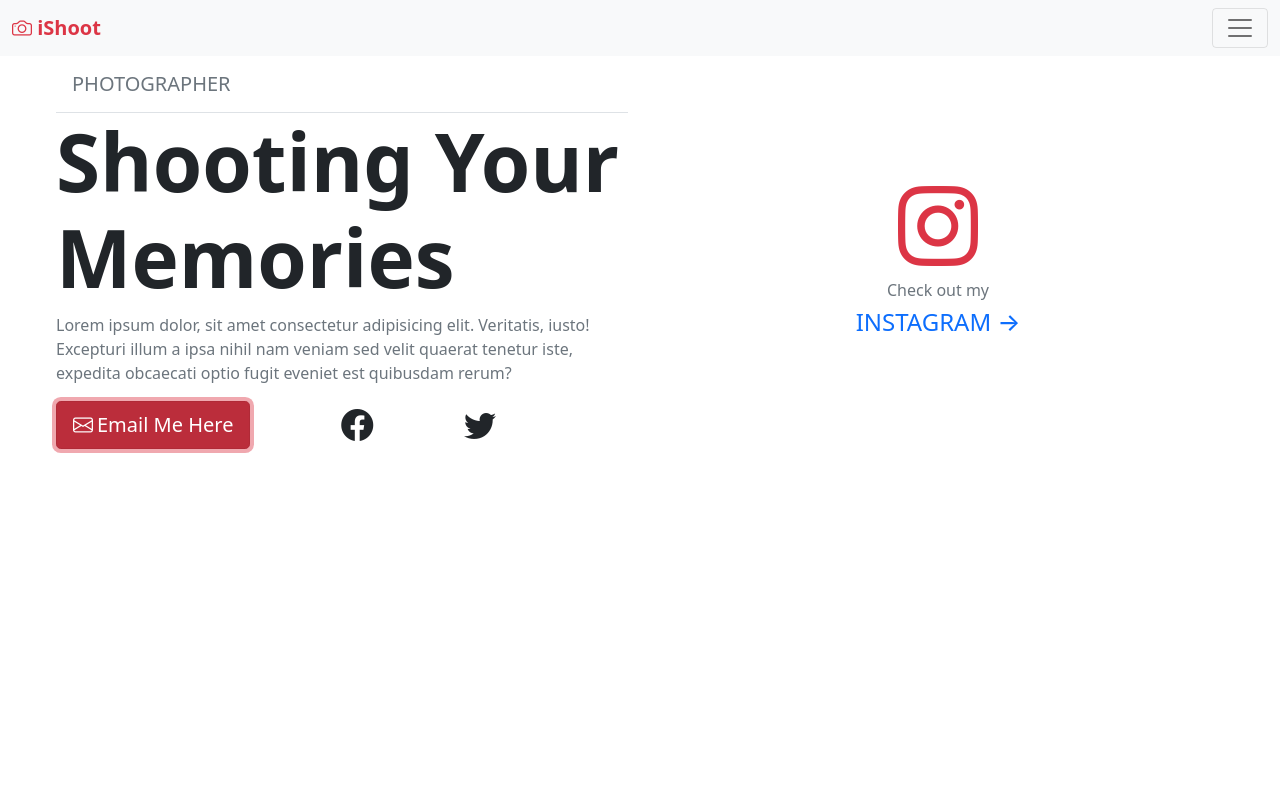
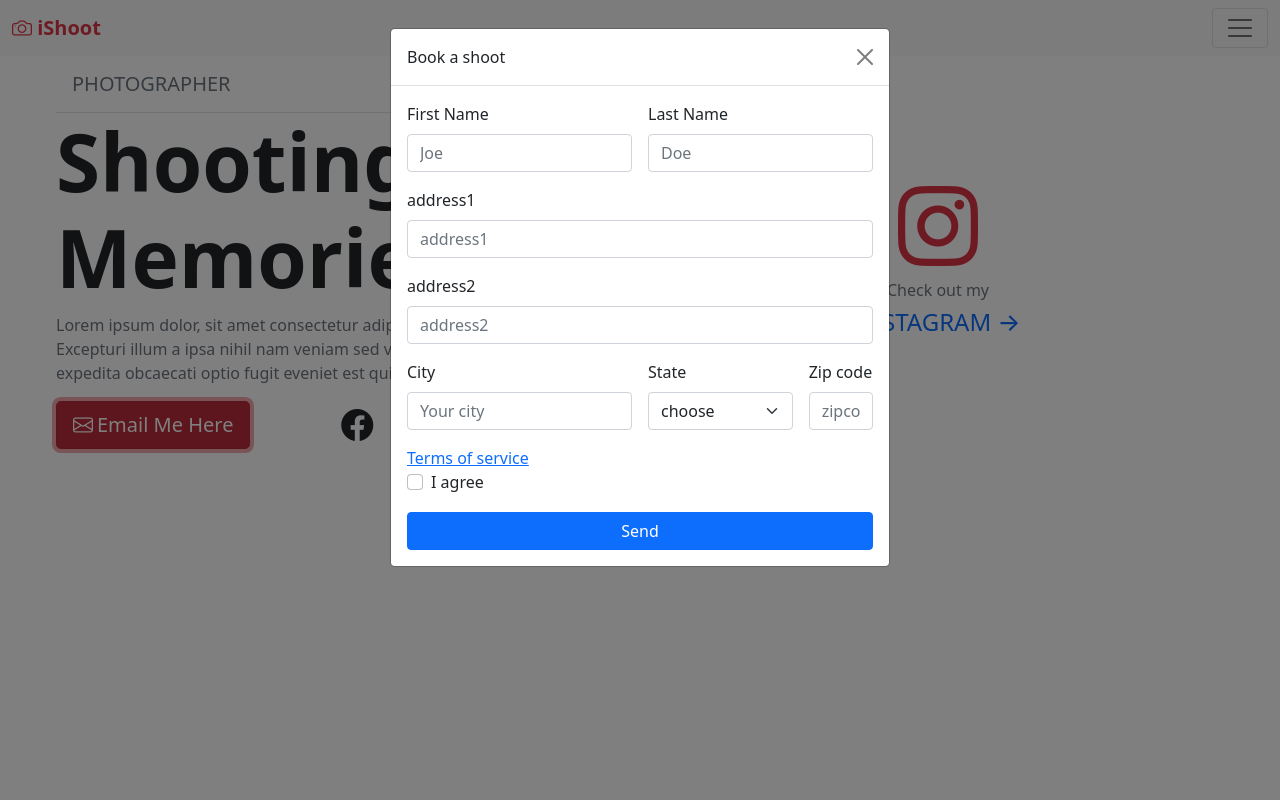
Before and after one commit to akpathak1007/bootstrap-photo-website-theme, a plain HTML site: page index.html in a window 1280 px wide. Both pictures are taken after a click on the button "Email Me Here". Shown: the top 800 px of the page. Drawn offline with nearby package versions, Linux system fonts and the light colour scheme.

Commit message:
form completed

```diff
--- a/index.html
+++ b/index.html
@@ -49,10 +49,11 @@
         </div>
       </div>
     </nav>
-    <!-- TODO: HEADER -->
+    <!-- TODO: MAIN HEADER -->
     <header id="home" class="p-5 text-center text-sm-start min-vh-100">
       <div class="row p-2">
-        <div
+        <!-- TODO: MAIN HEADER > LEFT SECTION -->
+        <section
           class="col-md-6 d-flex flex-column align-items-center align-items-sm-start"
         >
           <h5 class="fw-light text-muted p-3 m-0 border-bottom w-100">
@@ -69,7 +70,11 @@
             class="d-flex flex-sm-row flex-column justify-content-center justify-content-md-between w-90 m text-center mb-3"
           >
             <div class="me-3">
-              <button class="btn btn-danger btn-lg w-100">
+              <button
+                class="btn btn-danger btn-lg w-100"
+                data-bs-toggle="modal"
+                data-bs-target="#contactForm"
+              >
                 <i class="bi bi-envelope me-1"></i>Email Me Here
               </button>
             </div>
@@ -80,14 +85,15 @@
               <a href="#"><i class="bi bi-twitter ms-3 text-dark"></i></a>
             </div>
           </div>
-        </div>
-        <div class="col-md-6 v-center align-items-center text-center">
+        </section>
+        <!-- TODO: MAIN HEADER > RIGHT SECTION -->
+        <section class="col-md-6 v-center align-items-center text-center">
           <h1 class="display-1"><i class="bi bi-instagram text-danger"></i></h1>
           <h6 class="text-muted">Check out my</h6>
           <h4 class="text-primary">
             <a href="#" class="text-decoration-none">INSTAGRAM &rightarrow;</a>
           </h4>
-        </div>
+        </section>
       </div>
     </header>
     <!-- TODO: MAIN -->
@@ -306,6 +312,92 @@
         <i class="me-3 bi bi-twitter fs-4 text-white"></i>
       </div>
     </footer>
+
+    <!-- TODO: HIDDEN CONTENTS  -->
+    <!-- TODO: MAIN HEADER > EMAIL ME HERE CONTACT FORM -->
+    <section id="contactForm" class="modal">
+      <div class="modal-dialog">
+        <div class="modal-content">
+          <div class="modal-header">
+            <h6 class="modal-title">Book a shoot</h6>
+            <button class="btn btn-close" data-bs-dismiss="modal"></button>
+          </div>
+          <div class="modal-body">
+            <form action="" class="row g-3">
+              <div class="col-6">
+                <label for="firstname" class="form-label">First Name</label
+                ><input
+                  type="text"
+                  class="form-control"
+                  id="firstname"
+                  placeholder="Joe"
+                />
+              </div>
+              <div class="col-6">
+                <label for="lasttname" class="form-label">Last Name</label
+                ><input
+                  type="text"
+                  class="form-control"
+                  id="lastname"
+                  placeholder="Doe"
+                />
+              </div>
+              <div class="col-12">
+                <label for="address1" class="form-label">address1</label
+                ><input
+                  type="text"
+                  class="form-control"
+                  id="address1"
+                  placeholder="address1"
+                />
+              </div>
+              <div class="col-12">
+                <label for="address2" class="form-label">address2</label
+                ><input
+                  type="text"
+                  class="form-control"
+                  id="address2"
+                  placeholder="address2"
+                />
+              </div>
+              <div class="col-6">
+                <label for="city" class="form-label">City</label
+                ><input
+                  type="text"
+                  class="form-control"
+                  id="city"
+                  placeholder="Your city"
+                />
+              </div>
+              <div class="col-4">
+                <label for="state" class="form-label">State</label>
+                <select name="" id="state" class="form-select">
+                  <option value="">choose</option>
+                  <option value="">item2</option>
+                  <option value="">item3</option>
+                  <option value="">item4</option>
+                </select>
+              </div>
+              <div class="col-2">
+                <label for="zipcode" class="form-label">Zip code</label
+                ><input
+                  type="text"
+                  class="form-control"
+                  id="zipcode"
+                  placeholder="zipcode"
+                />
+              </div>
+              <div class="col-12">
+                <a href="#">Terms of service</a>
+                <div class="form-check"><input type="checkbox" class="form-check-input" id="terms"><label for="terms" class="form-check-text">I agree</label></div>
+              </div>
+              <div class="col-12"><button class="btn btn-primary w-100">Send</button></div>
+            </form>
+          </div>
+        </div>
+      </div>
+    </section>
+
     <script
       src="https://cdn.jsdelivr.net/npm/bootstrap@5.1.3/dist/js/bootstrap.bundle.min.js"
       integrity="sha384-ka7Sk0Gln4gmtz2MlQnikT1wXgYsOg+OMhuP+IlRH9sENBO0LRn5q+8nbTov4+1p"
```
